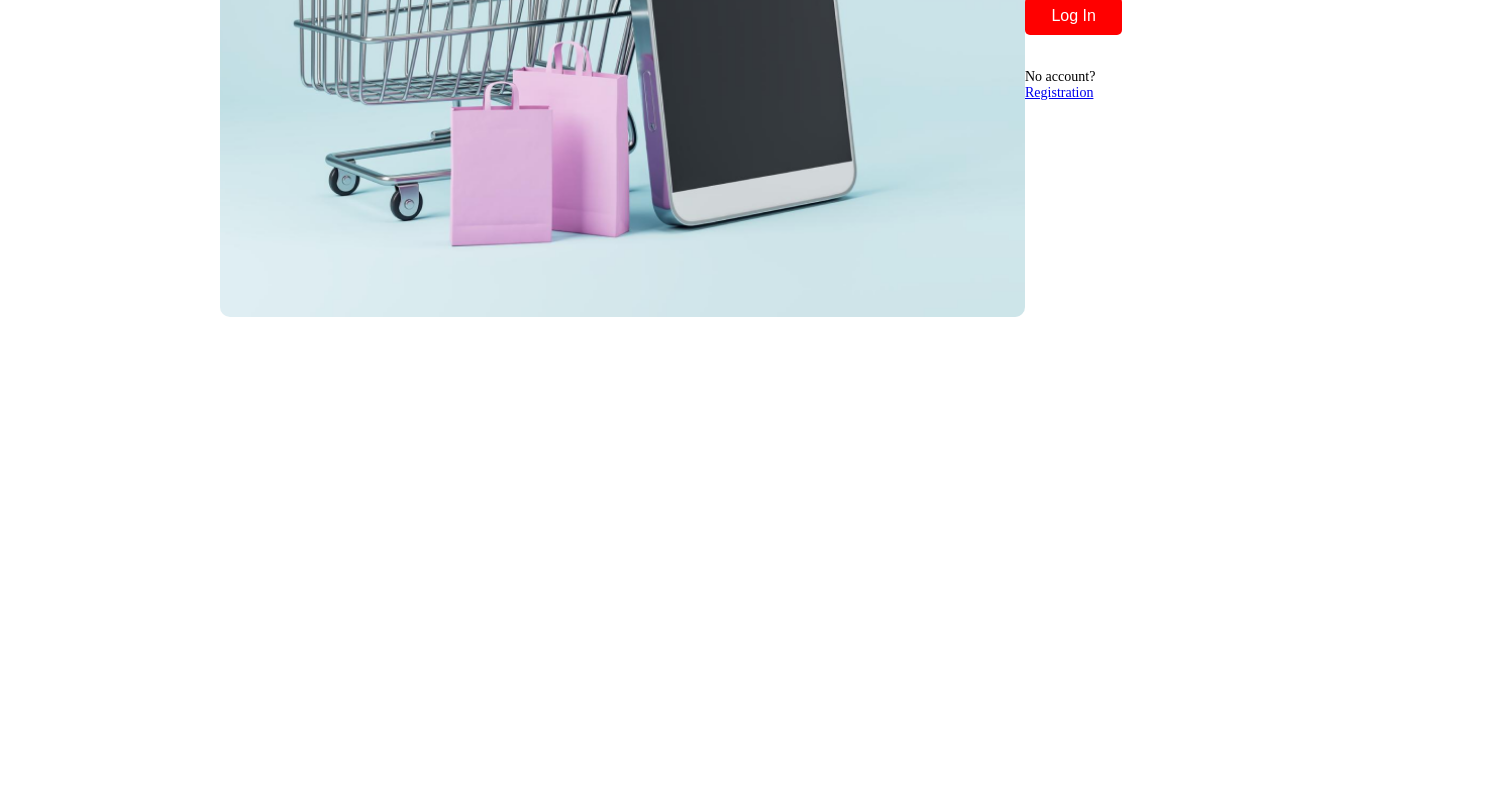
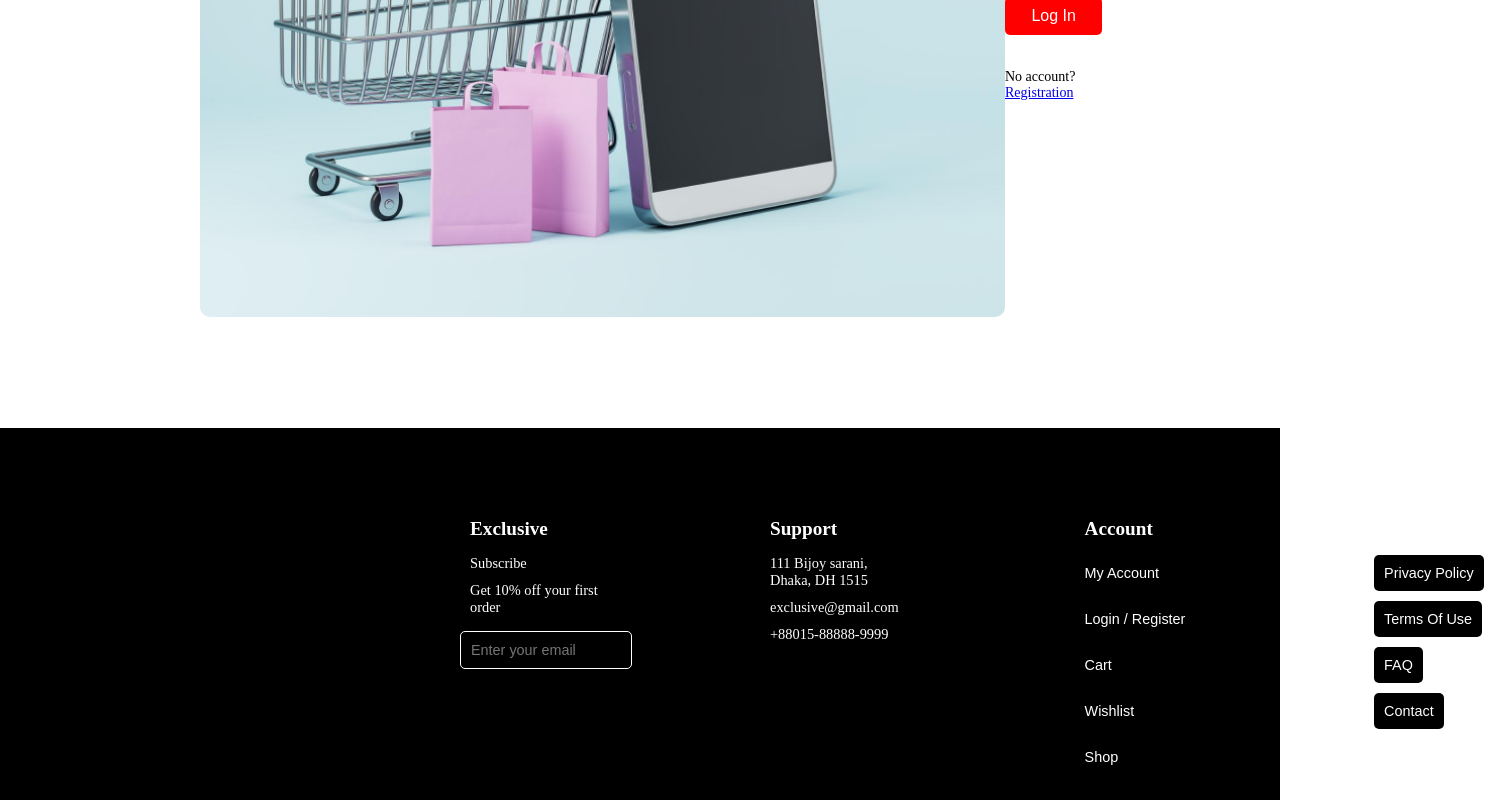
Before and after one commit to Swixs/store, a React (Create React App) app in the folder client/: page /login in a window 1280 px wide. Shown: the part 556-1356 px from the top of the page, 1496 px wide, since content can reach past the window. Before the commit the page ends 884 px from the top, so only its background shows below. Built offline with nearby package versions, Linux system fonts and the light colour scheme.

Commit message:
made footer

```diff
--- a/client/public/index.html
+++ b/client/public/index.html
@@ -13,7 +13,7 @@
     <link rel="manifest" href="%PUBLIC_URL%/manifest.json" />
     <title>React App</title>
   </head>
-  <body style="margin: 0; padding: 0; max-width: 1920px; margin-left: auto; margin-right: auto; padding-left: 20px; padding-right: 20px; box-sizing: border-box;">
+  <body style="margin: 0; padding: 0; max-width: 1920px; margin-left: auto; margin-right: auto; box-sizing: border-box;">
     <noscript>You need to enable JavaScript to run this app.</noscript>
     <div id="root"></div>
   </body>
--- a/client/src/App.js
+++ b/client/src/App.js
@@ -4,6 +4,7 @@ import Home from "./Components/Home/Home";
 import AllProducts from "./Components/AllProducts/AllProducts";
 import Registration from "./Components/SignUp/Registration";
 import Login from "./Components/SignUp/Login";
+import Footer from "./Components/Footer/Footer";
 
 function Contact() {
   return <h1>Contact Page</h1>;
@@ -25,6 +26,7 @@ function App() {
         <Route path="/SignUp" element={<Registration />} />
         <Route path="/login" element={<Login />} />
       </Routes>
+      <Footer />
     </Router>
   );
 }
--- /dev/null
+++ b/client/src/Components/Footer/Footer.jsx
@@ -0,0 +1,48 @@
+import React from "react";
+import styles from "./Footer.module.css";
+
+const Footer = () => {
+  return (
+    <footer className={styles.footer}>
+      <div className={styles.footerContainer}>
+        <div className={styles.footerColumn}>
+          <h3>Exclusive</h3>
+          <p>Subscribe</p>
+          <p>Get 10% off your first order</p>
+          <input
+            type="email"
+            placeholder="Enter your email"
+            className={styles.footerInput}
+          />
+        </div>
+
+        <div className={styles.footerColumn}>
+          <h3>Support</h3>
+          <p>111 Bijoy sarani, Dhaka, DH 1515</p>
+          <p>exclusive@gmail.com</p>
+          <p>+88015-88888-9999</p>
+        </div>
+
+        <div className={styles.footerColumn}>
+          <h3>Account</h3>
+          <button className={styles.footerButton}>My Account</button>
+          <button className={styles.footerButton}>Login / Register</button>
+          <button className={styles.footerButton}>Cart</button>
+          <button className={styles.footerButton}>Wishlist</button>
+          <button className={styles.footerButton}>Shop</button>
+        </div>
+
+        {/* Колонка 4 */}
+        <div className={styles.footerColumn}>
+          <h3>Quick Links</h3>
+          <button className={styles.footerButton}>Privacy Policy</button>
+          <button className={styles.footerButton}>Terms Of Use</button>
+          <button className={styles.footerButton}>FAQ</button>
+          <button className={styles.footerButton}>Contact</button>
+        </div>
+      </div>
+    </footer>
+  );
+};
+
+export default Footer;
--- /dev/null
+++ b/client/src/Components/Footer/Footer.module.css
@@ -0,0 +1,74 @@
+.footerContainer {
+  display: grid;
+  grid-template-columns: repeat(4, 150px);
+  gap: 150px;
+  justify-items: center;
+  margin: 0 440px;
+  padding: 0 20px;
+  padding-top: 60px;
+}
+
+.footerColumn {
+  display: flex;
+  flex-direction: column;
+  align-items: flex-start;
+  text-align: left;
+}
+
+.footer {
+  background-color: #000;
+  color: #fff;
+  padding: 20px 0;
+  margin: 0;
+  width: 100%;
+  box-sizing: border-box;
+  margin-top: 100px;
+}
+
+.footerColumn h3 {
+  margin-bottom: 10px;
+  font-size: 1.2rem;
+  margin: 10px;
+}
+
+.footerColumn p {
+  margin: 5px 10px;
+  font-size: 0.9rem;
+}
+
+.footerInput {
+  margin-top: 10px;
+  padding: 10px;
+  border: 1px solid #fff;
+  background: none;
+  border-radius: 5px;
+  color: #fff;
+  width: 100%;
+  font-size: 0.9rem;
+}
+
+.footerButton {
+  margin: 5px 0;
+  padding: 10px;
+  background-color: black;
+  color: #fff;
+  border: none;
+  border-radius: 5px;
+  font-size: 0.9rem;
+  cursor: pointer;
+}
+
+.socialIcons {
+  display: flex;
+  gap: 10px;
+  margin-top: 10px;
+}
+
+.socialIcons i {
+  font-size: 1.5rem;
+  cursor: pointer;
+}
+
+.socialIcons i:hover {
+  color: #007bff; /* Синий оттенок при наведении */
+}
```
